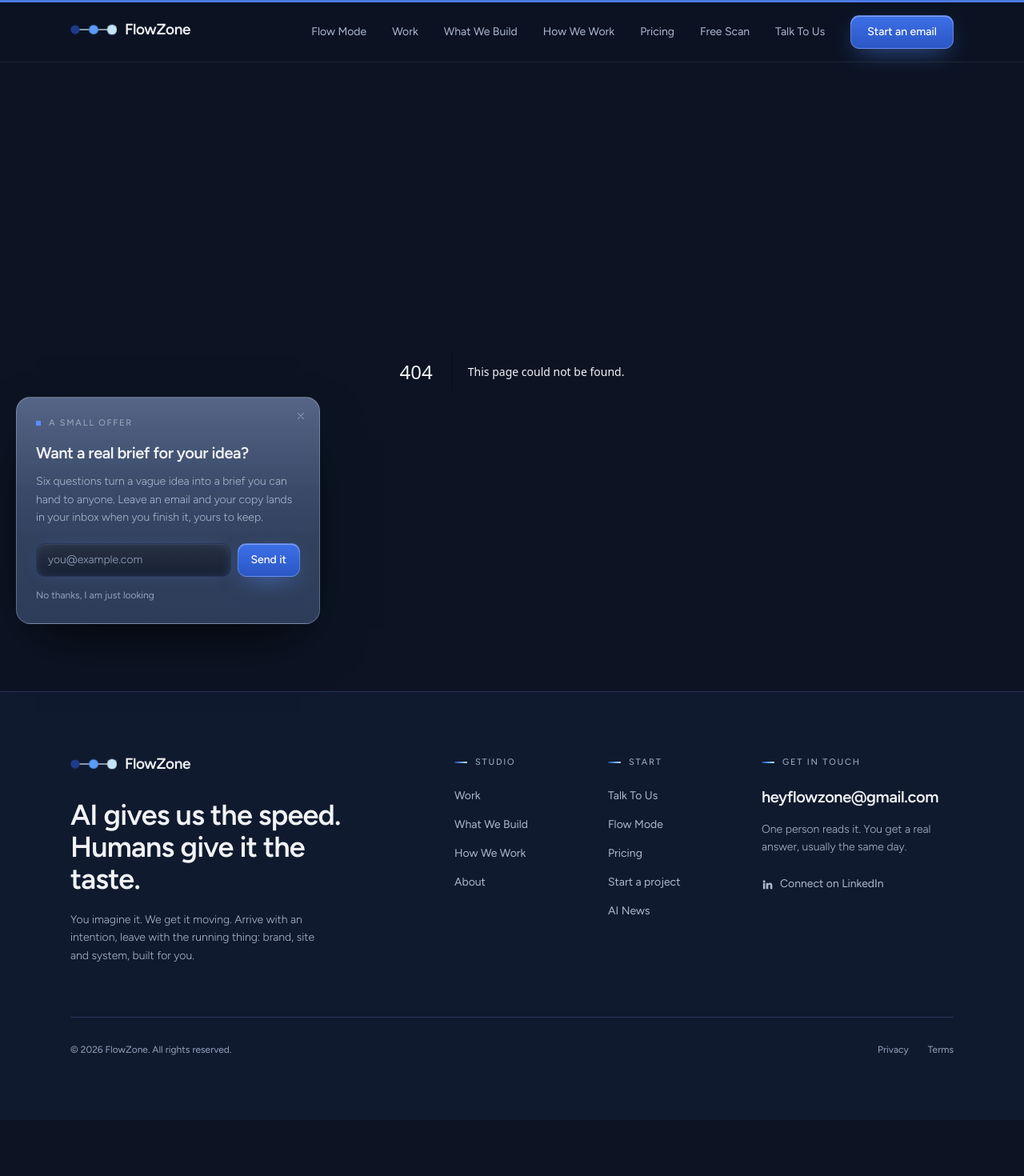
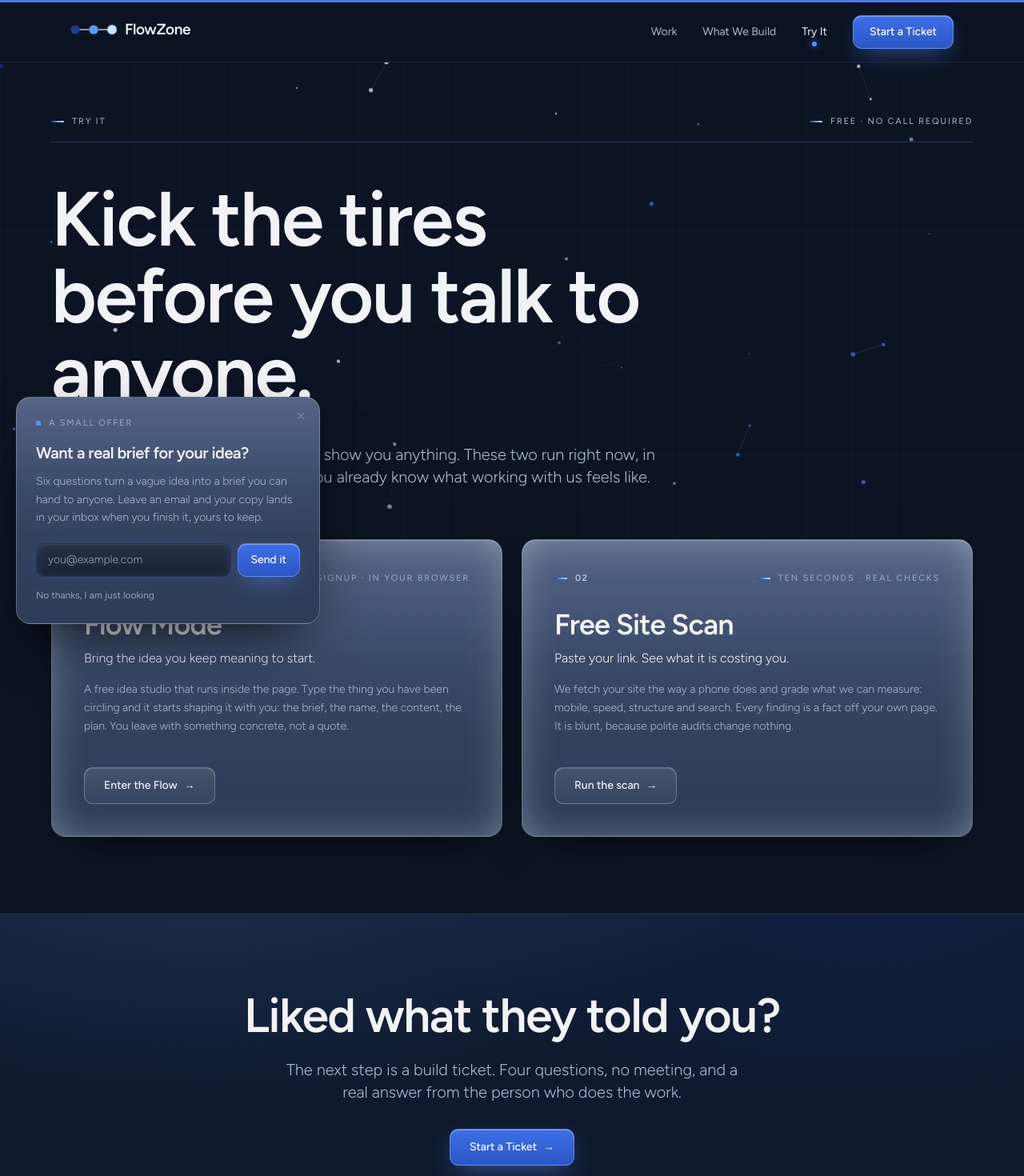
Before and after one commit to dennymypenny/flowzone-ai, a Next.js app: page /try in a window 1280 px wide. Before the commit this address had no page. Shown: the top 1470 px of the page at 80% size. Before the commit the page ends 1400 px from the top, so only its background shows below. Built offline with nearby package versions, Linux system fonts and the light colour scheme.

Commit message:
Nav cut to four doors, a Try It hub, and the Vice City sample reel on Work

```diff
--- a/src/app/sitemap.ts
+++ b/src/app/sitemap.ts
@@ -23,12 +23,13 @@ type Route = {
 const ROUTES: Route[] = [
   { path: "", priority: 1.0, changeFrequency: "monthly", lastModified: "2026-08-17" },
   { path: "/start", priority: 0.9, changeFrequency: "monthly", lastModified: "2026-08-17" },
-  { path: "/work", priority: 0.9, changeFrequency: "monthly", lastModified: "2026-08-17" },
+  { path: "/work", priority: 0.9, changeFrequency: "monthly", lastModified: "2026-08-20" },
   { path: "/services", priority: 0.9, changeFrequency: "monthly", lastModified: "2026-08-17" },
   { path: "/pricing", priority: 0.9, changeFrequency: "monthly", lastModified: "2026-08-17" },
   { path: "/book", priority: 0.85, changeFrequency: "monthly", lastModified: "2026-08-17" },
   { path: "/how-we-work", priority: 0.8, changeFrequency: "monthly", lastModified: "2026-08-17" },
   { path: "/scan", priority: 0.8, changeFrequency: "monthly", lastModified: "2026-08-18" },
+  { path: "/try", priority: 0.8, changeFrequency: "monthly", lastModified: "2026-08-20" },
   { path: "/about", priority: 0.7, changeFrequency: "monthly", lastModified: "2026-08-17" },
   { path: "/intake", priority: 0.4, changeFrequency: "yearly", lastModified: "2026-08-17" },
   // Legal pages carry their own effective dates in the copy. Keep these two
--- /dev/null
+++ b/src/app/try/page.tsx
@@ -0,0 +1,119 @@
+import Link from "next/link";
+import type { Metadata } from "next";
+import { SITE } from "@/lib/site";
+import NodeWeb from "@/app/components/NodeWeb";
+
+export const metadata: Metadata = {
+  title: "Try It",
+  description:
+    "Two things you can run right now, free, no call and no email required to start. Flow Mode and the Free Site Scan.",
+  alternates: { canonical: "/try" },
+  // Set in full because metadata merging is shallow. A page that declares
+  // openGraph replaces the layout block outright, so anything omitted is gone.
+  openGraph: {
+    title: "Try It | FlowZone",
+    description:
+      "Two things you can run right now, free. Flow Mode and the Free Site Scan.",
+    url: `${SITE.url}/try`,
+    siteName: "FlowZone",
+    type: "website",
+    locale: "en_US",
+  },
+};
+
+// The two hooks, one card each. If a third free tool ships, it gets a card
+// here instead of a nav slot.
+const TOOLS = [
+  {
+    num: "01",
+    color: "#5B9BF9",
+    name: "Flow Mode",
+    href: "/start",
+    line: "Bring the idea you keep meaning to start.",
+    body: "A free idea studio that runs inside the page. Type the thing you have been circling and it starts shaping it with you: the brief, the name, the content, the plan. You leave with something concrete, not a quote.",
+    meta: "No signup · in your browser",
+    cta: "Enter the Flow",
+  },
+  {
+    num: "02",
+    color: "#C6E4F8",
+    name: "Free Site Scan",
+    href: "/scan",
+    line: "Paste your link. See what it is costing you.",
+    body: "We fetch your site the way a phone does and grade what we can measure: mobile, speed, structure and search. Every finding is a fact off your own page. It is blunt, because polite audits change nothing.",
+    meta: "Ten seconds · real checks",
+    cta: "Run the scan",
+  },
+];
+
+export default function TryIt() {
+  return (
+    <>
+      {/* Header */}
+      <section className="relative overflow-hidden px-6 pt-20 pb-16">
+        <NodeWeb className="opacity-90" />
+        <div className="absolute inset-0 gridlight pointer-events-none" />
+        <div className="relative max-w-6xl mx-auto">
+          <div className="flex items-center justify-between border-b border-rule pb-4 mb-12">
+            <p className="label">Try It</p>
+            <p className="label hidden sm:block">Free · no call required</p>
+          </div>
+          <h1 className="display text-5xl md:text-8xl max-w-4xl">
+            Kick the tires
+            <br />
+            before you talk to anyone.
+          </h1>
+          <p className="lede max-w-reading mt-10">
+            Most studios ask for a call before they show you anything. These two run
+            right now, in this browser, free. If they are useful, you already know
+            what working with us feels like.
+          </p>
+        </div>
+      </section>
+
+      {/* The tools */}
+      <section data-flow className="px-6 pb-24">
+        <div className="max-w-6xl mx-auto grid md:grid-cols-2 gap-6">
+          {TOOLS.map((t) => (
+            <Link
+              key={t.name}
+              href={t.href}
+              className="panel p-8 md:p-10 flex flex-col group hover:border-accent transition-colors"
+            >
+              <div className="flex items-center justify-between mb-8">
+                <p className="label" style={{ color: t.color }}>
+                  {t.num}
+                </p>
+                <p className="label">{t.meta}</p>
+              </div>
+              <h2 className="font-display text-4xl leading-none mb-3">{t.name}</h2>
+              <p className="text-ink font-light mb-4">{t.line}</p>
+              <p className="text-sm text-ink-soft font-light leading-relaxed max-w-reading mb-10">
+                {t.body}
+              </p>
+              <span className="btn-ghost mt-auto self-start group-hover:border-accent transition-colors">
+                {t.cta} <span className="arrow">→</span>
+              </span>
+            </Link>
+          ))}
+        </div>
+      </section>
+
+      {/* The next step, named once */}
+      <section data-flow className="bg-paper-deep glow border-t border-rule px-6 py-24">
+        <div className="max-w-4xl mx-auto text-center">
+          <h2 className="font-display text-4xl md:text-6xl leading-[0.95] mb-6">
+            Liked what they told you?
+          </h2>
+          <p className="lede max-w-xl mx-auto mb-8">
+            The next step is a build ticket. Four questions, no meeting, and a real
+            answer from the person who does the work.
+          </p>
+          <Link href="/intake" className="btn-primary">
+            Start a Ticket <span className="arrow">→</span>
+          </Link>
+        </div>
+      </section>
+    </>
+  );
+}
--- a/src/app/work/page.tsx
+++ b/src/app/work/page.tsx
@@ -104,6 +104,63 @@ This is where the studio starts, and it started from something we
                 alt="CardsRG product grid showing graded Lionel Messi and Stan Lee cards with prices and cart buttons"
                 className="w-full h-auto"
               />
+            </div>
+          </div>
+        </div>
+      </section>
+
+      {/* Motion sample: the Vice City reel. A sample, and labeled as one,
+          because the rule on this page is that nothing pretends. */}
+      <section data-flow className="px-6 pb-24">
+        <div className="max-w-6xl mx-auto">
+          <div className="border-t border-rule pt-10 grid md:grid-cols-12 gap-10 items-start">
+            <div className="md:col-span-7">
+              <p className="label mb-4">02 · Motion</p>
+              <h2 className="font-display text-5xl leading-none mb-4">
+                Vice City Property Runs
+              </h2>
+              <p className="text-ink-soft leading-relaxed max-w-reading">
+                A sample reel cut in the studio for Vice City Property Runs, a South
+                Florida property appointment service. Fourteen seconds, vertical,
+                built for the place it actually lives: a phone, in a feed, sound off.
+              </p>
+              <p className="text-ink-soft leading-relaxed max-w-reading mt-4">
+                The whole pitch is on screen in under fifteen seconds: the problem,
+                the coverage, the hours, the handle. That discipline is the work.
+                A reel that needs sound or a second watch is a reel nobody saw.
+              </p>
+              <div className="grid grid-cols-2 sm:grid-cols-3 gap-6 mt-10 border-t border-rule pt-6">
+                {[
+                  ["Format", "9:16 vertical reel"],
+                  ["Length", "14 seconds"],
+                  ["Made for", "Instagram and TikTok"],
+                ].map(([k, v]) => (
+                  <div key={k}>
+                    <p className="label mb-1.5">{k}</p>
+                    <p className="text-sm text-ink-soft">{v}</p>
+                  </div>
+                ))}
+              </div>
+              <p className="text-sm text-ink-soft font-light leading-relaxed max-w-reading mt-10">
+                Short motion pieces like this ship alongside a brand or storefront
+                build, so the launch does not go out silent.
+              </p>
+            </div>
+            <div className="md:col-span-5 flex md:justify-end">
+              <div className="panel overflow-hidden w-full max-w-[340px] mx-auto md:mx-0">
+                <video
+                  className="w-full h-auto block"
+                  src="/assets/vice-city-reel.mp4"
+                  poster="/assets/vice-city-reel-poster.jpg"
+                  autoPlay
+                  muted
+                  loop
+                  playsInline
+                  controls
+                  preload="metadata"
+                  aria-label="Vice City Property Runs promo reel: can't make a property appointment? Property runs across South Florida, open seven days a week, same day service."
+                />
+              </div>
             </div>
           </div>
         </div>
--- a/src/components/Footer.tsx
+++ b/src/components/Footer.tsx
@@ -32,8 +32,9 @@ export default function Footer() {
             <ul className="space-y-3">
               <li><Link href="/book" className="text-sm text-ink-soft hover:text-ink transition-colors">Talk To Us</Link></li>
               <li><Link href="/start" className="text-sm text-ink-soft hover:text-ink transition-colors">Flow Mode</Link></li>
+              <li><Link href="/scan" className="text-sm text-ink-soft hover:text-ink transition-colors">Free Scan</Link></li>
               <li><Link href="/pricing" className="text-sm text-ink-soft hover:text-ink transition-colors">Pricing</Link></li>
-              <li><Link href="/intake" className="text-sm text-ink-soft hover:text-ink transition-colors">Start a project</Link></li>
+              <li><Link href="/intake" className="text-sm text-ink-soft hover:text-ink transition-colors">Start a Ticket</Link></li>
               <li><Link href="/ai-news" className="text-sm text-ink-soft hover:text-ink transition-colors">AI News</Link></li>
             </ul>
           </div>
--- a/src/components/Nav.tsx
+++ b/src/components/Nav.tsx
@@ -3,16 +3,13 @@ import Link from "next/link";
 import { useState } from "react";
 import { usePathname } from "next/navigation";
 import Wordmark from "@/components/Wordmark";
-import { SITE } from "@/lib/site";
 
+// Four doors, one button. Everything else lives in the footer or inside
+// these pages. Pricing sits on What We Build, the hooks live behind Try It.
 const LINKS = [
-  { href: "/start", label: "Flow Mode" },
   { href: "/work", label: "Work" },
   { href: "/services", label: "What We Build" },
-  { href: "/how-we-work", label: "How We Work" },
-  { href: "/pricing", label: "Pricing" },
-  { href: "/scan", label: "Free Scan" },
-  { href: "/book", label: "Talk To Us" },
+  { href: "/try", label: "Try It" },
 ];
 
 export default function Nav() {
@@ -50,9 +47,9 @@ export default function Nav() {
               </Link>
             );
           })}
-          <a href={SITE.mailto} className="btn-primary !px-5 !py-2.5">
-            Start an email
-          </a>
+          <Link href="/intake" className="btn-primary !px-5 !py-2.5">
+            Start a Ticket
+          </Link>
         </div>
 
         <button
@@ -77,9 +74,9 @@ export default function Nav() {
               {l.label}
             </Link>
           ))}
-          <a href={SITE.mailto} className="btn-primary w-full" onClick={() => setOpen(false)}>
-            Start an email
-          </a>
+          <Link href="/intake" className="btn-primary w-full text-center" onClick={() => setOpen(false)}>
+            Start a Ticket
+          </Link>
         </div>
       )}
     </nav>
```
Also changed, not shown: public/assets/vice-city-reel-poster.jpg (added), 1 other file (tests, documents, lock files or other folders).
